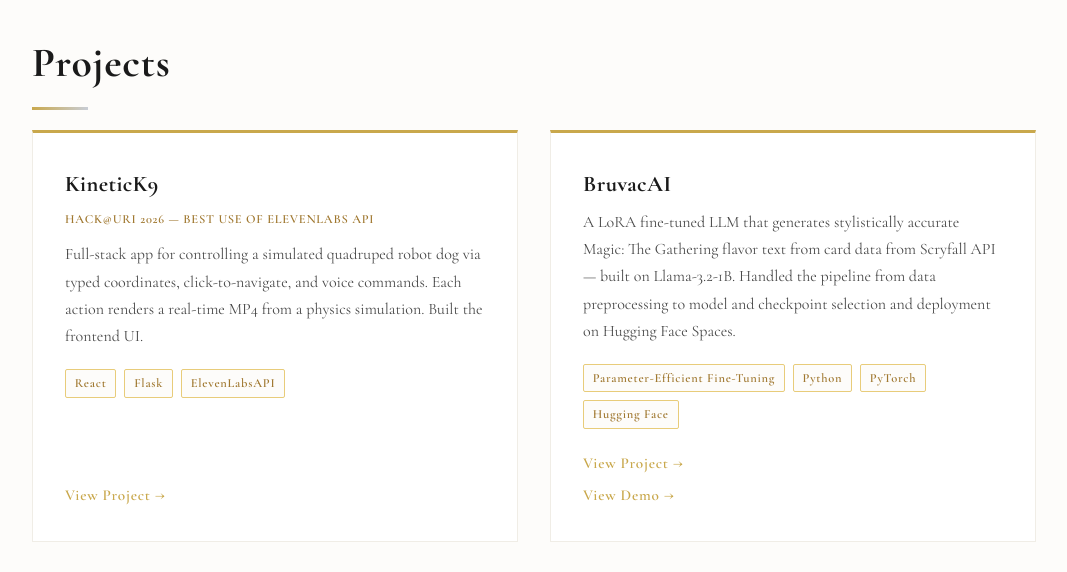
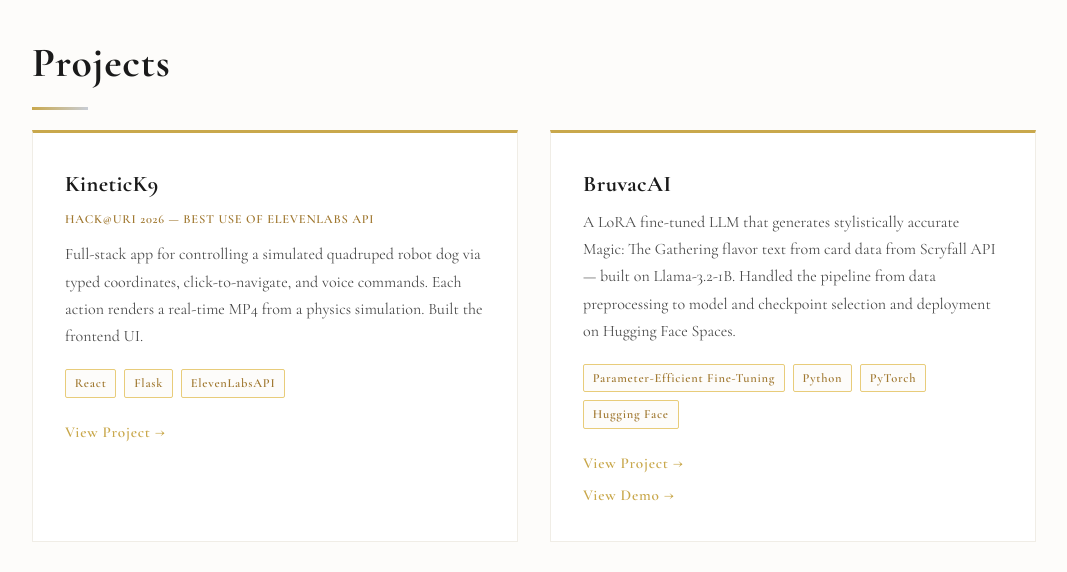
Before and after one commit to Gbeckler8/Personal-website, a React (Create React App) app: page / in a window 1280 px wide. Shown: the part 2420-2992 px from the top of the page, without its empty margins (106-1173 px from the left). Built offline with nearby package versions, Linux system fonts and the light colour scheme.

Commit message:
Update logo

```diff
--- a/src/components/Projects.tsx
+++ b/src/components/Projects.tsx
@@ -40,8 +40,6 @@
             padding: '2rem',
             background: 'var(--white)',
             transition: 'box-shadow 0.2s',
-            display: 'flex', flexDirection: 'column',
-            minHeight: '340px',
           }}
             onMouseEnter={e => (e.currentTarget.style.boxShadow = '0 8px 32px rgba(201,168,76,0.13)')}
             onMouseLeave={e => (e.currentTarget.style.boxShadow = 'none')}
@@ -67,7 +65,7 @@
                 }}>{t}</span>
               ))}
             </div>
-            <div style={{ display: 'flex', flexDirection: 'column', gap: '0.4rem', marginTop: 'auto' }}>
+            <div style={{ display: 'flex', flexDirection: 'column', gap: '0.4rem' }}>
               <a href={p.link} style={{ color: 'var(--gold)', fontWeight: 600, fontSize: '0.95rem', letterSpacing: '0.05em' }}>
                 View Project →
               </a>
```
Also changed, not shown: public/logo192.png, public/logo512.png, public/manifest.json.
